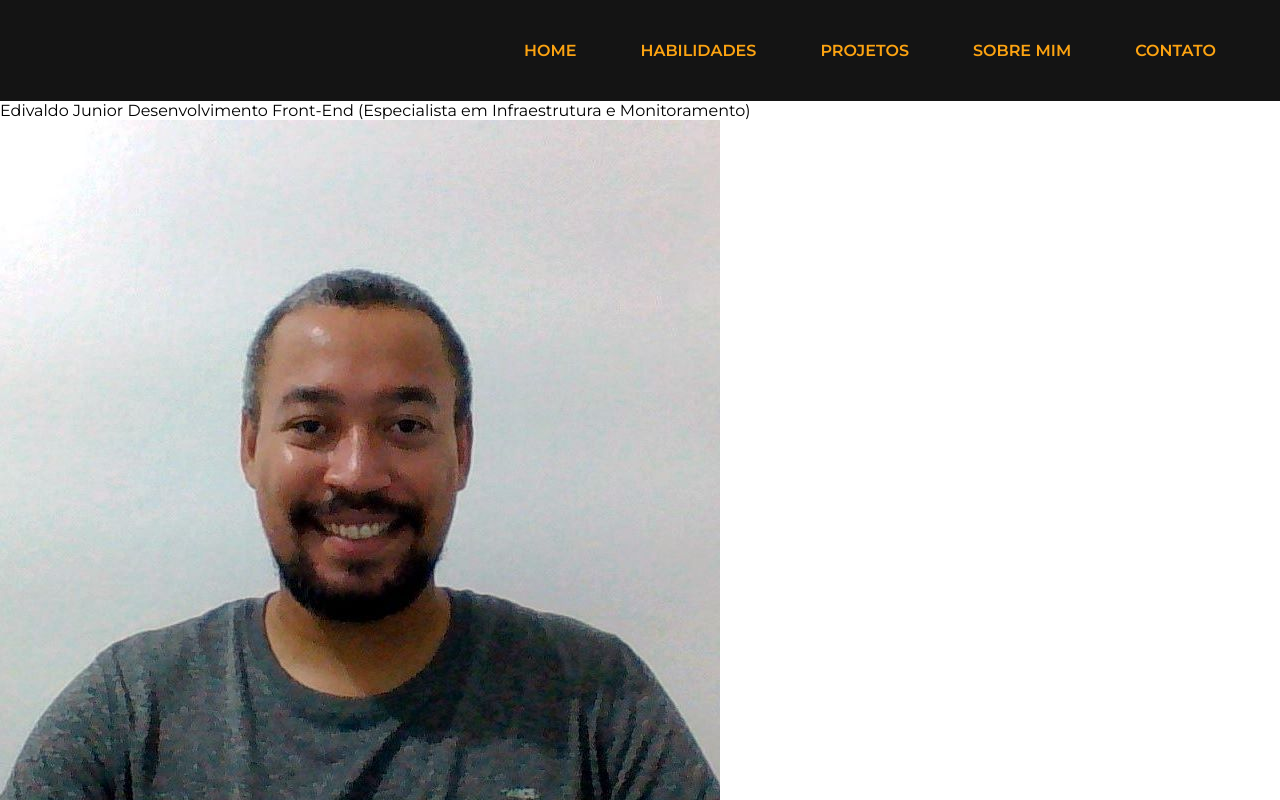
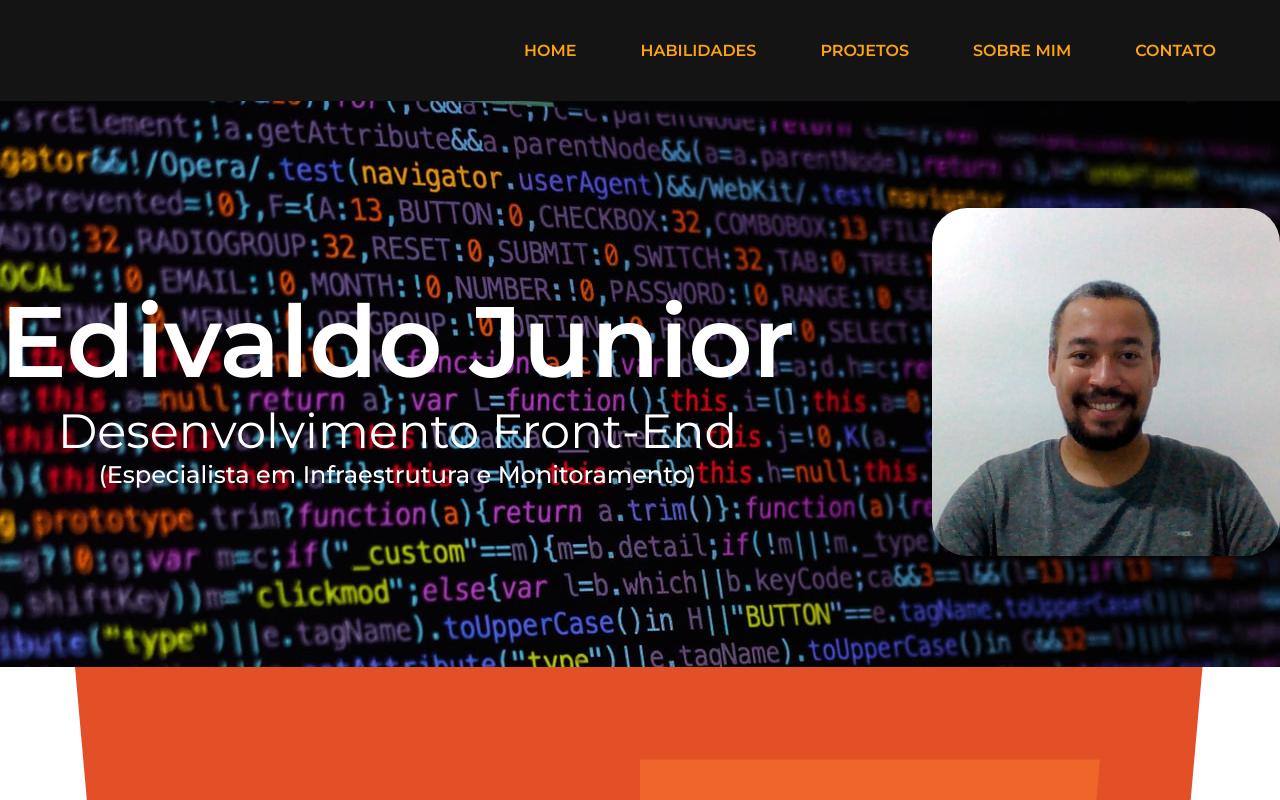
Before and after one commit to EdiJunior88/Portfolio, a plain HTML site: page index.html in a window 1280 px wide. Shown: the top 800 px of the page. Drawn offline with Linux system fonts and the light colour scheme.

Commit message:
Atualização do CSS - Header (Menu) - Header (Links) - Header (Titulo, descrição e foto)

```diff
--- a/css/index.css
+++ b/css/index.css
@@ -1,10 +1,12 @@
-@import url('https://fonts.googleapis.com/css2?family=Montserrat:wght@100;400;600&display=swap');
+@import url('https://fonts.googleapis.com/css2?family=Montserrat:wght@100;400;500;600&display=swap');
 
 * {
   margin: 0px;
   padding: 0px;
   font-family: 'Montserrat', sans-serif;
 }
+
+/* Cabeçalho Menu (links) */
 
 .container-cabecalho-menu {
   background: #141414;
@@ -31,3 +33,59 @@
   padding-left: 64px;
   font-weight: 600;
 }
+
+/* Cabeçalho Título - Descrição e Foto */
+
+.cabecalho-imagem-fundo {
+  background-size: cover;
+  background-repeat: no-repeat;
+  width: 664px;
+}
+
+.container-cabecalho-titulo {
+  display: flex;
+  flex-direction: row;
+  flex-wrap: nowrap;
+  align-content: center;
+  justify-content: space-between;
+  align-items: center;
+  background-image: url("../img/background.jpg");
+  height: 566px;
+}
+
+.cabecalho-titulo {
+  display: flex;
+  flex-direction: column;
+  flex-wrap: wrap;
+  align-items: center;
+  justify-content: center;
+  align-content: center;
+}
+
+.titulo, .subtitulo, .subtitulo2 {
+  color: #fff;
+}
+
+.titulo {
+  font-size: 100px;
+  font-weight: 600;
+}
+
+.subtitulo {
+  font-size: 48px;
+}
+
+.subtitulo2 {
+  font-size: 24px;
+  font-weight: 500;
+}
+
+
+.cabecalho-foto-perfil {
+  width: 348px;
+}
+
+.foto-perfil {
+  width: 100%;
+  border-radius: 35px;
+}
--- a/index.html
+++ b/index.html
@@ -27,13 +27,13 @@
 
     <div class="container-cabecalho-titulo">
       <div class="cabecalho-titulo">
-        <span>Edivaldo Junior</span>
-        <span>Desenvolvimento Front-End</span>
-        <span>(Especialista em Infraestrutura e Monitoramento)</span>
+        <span class="titulo">Edivaldo Junior</span>
+        <span class="subtitulo">Desenvolvimento Front-End</span>
+        <span class="subtitulo2">(Especialista em Infraestrutura e Monitoramento)</span>
       </div>
 
       <div class="cabecalho-foto-perfil">
-        <img src="img/foto_perfil.jpg" alt="foto perfil">
+        <img class="foto-perfil" src="img/foto_perfil.jpg" alt="foto perfil">
       </div>
     </div>
   </header>
```
